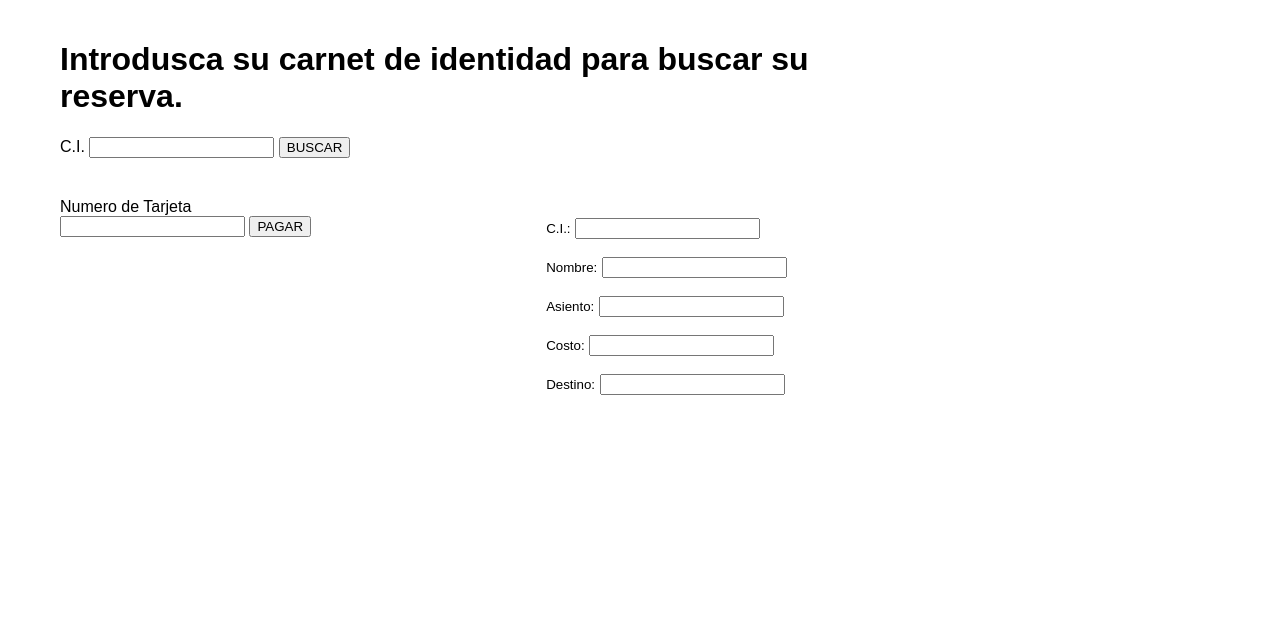
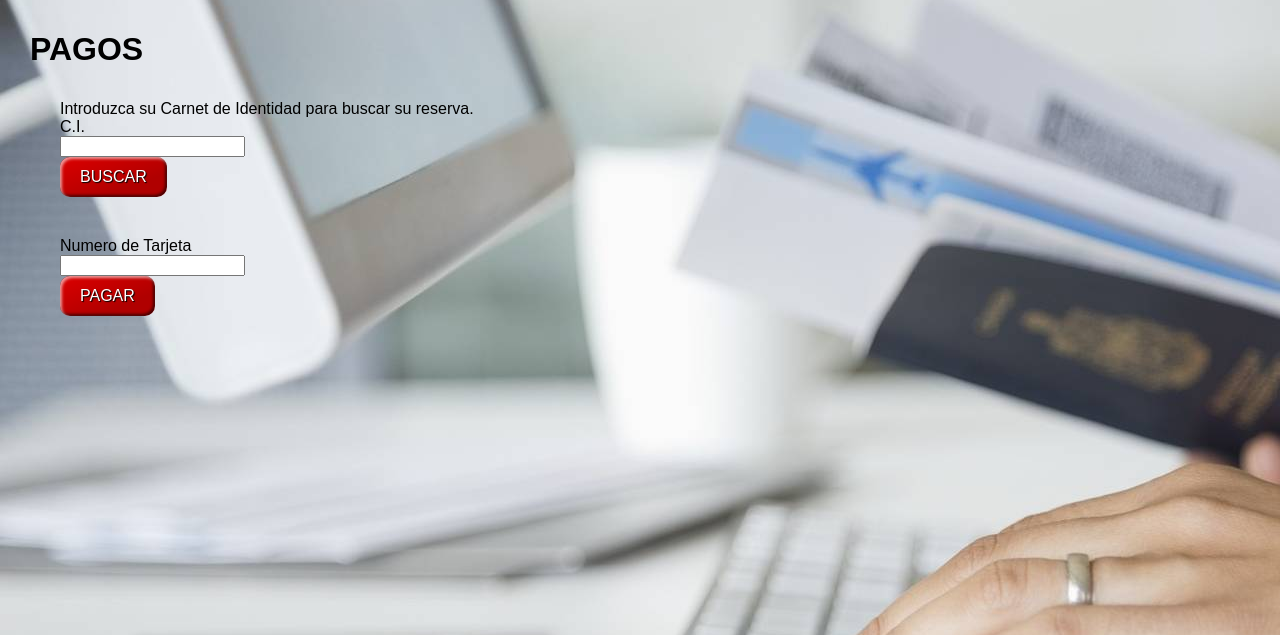
Before and after one commit to atalasluis/Aerolina, a Flask app: template templates/Pagos.html in a window 1280 px wide. Shown: the part 90-725 px from the top of the page. Run offline with Flask 2, Linux system fonts and the light colour scheme; the template is opened without the code that fills it, so the values that code supplies are empty.

Commit message:
arreglo de fronted

```diff
--- a/templates/Pagos.html
+++ b/templates/Pagos.html
@@ -22,14 +22,18 @@
             <a href="{{url_for('pagos')}}" class="nav-link">PAGOS</a>
         </nav>
         <!-- ********************************************************************** -->
+        <body background="../static/imgs/fondo5.jpg"></body>
     </header>
     <div>
+        <h1 style="color:#000000" class="text-center mt-5 mb-5">PAGOS</h1>
         <div>
-            <h1>Introdusca su carnet de identidad para buscar su reserva.</h1>
+            <label>Introduzca su Carnet de Identidad para buscar su reserva.</label>
             <form action="">
                 <label>C.I.</label>
-                <input type="text" class="form-control mb-3" name="CI_pasajero">
-                <button class="btn btn-primary" type="submit">BUSCAR</button>
+                <br>
+                 <input type="text" class="form-control mb-3" name="CI_pasajero">
+                 <br>
+                <button class="favorite styled" type="submit">BUSCAR</button>
             </form>
         </div>
         <br>
@@ -38,26 +42,11 @@
                 <label>Numero de Tarjeta</label>
                 <br>
                 <input type="text" class="form-control mb-3" name="CI_pasajero">
-                <button class="btn btn-primary" type="submit">PAGAR</button>
+                <br>
+                <button class="favorite styled" type="submit">PAGAR</button>
             </form>
         </div>
-        <div class="box">
-            <small>C.I.:</small>
-            <input type="text" class="form-control" value="{{reserva.CI_pasajero}}" name="CI_pasajero">
-            <br></br>
-            <small>Nombre:</small>
-            <input type="text" class="form-control" value="{{reserva.nombrePasagero}}" name="nombrePasagero">
-            <br></br>
-            <small>Asiento:</small>
-            <input type="text" class="form-control" value="{{reserva.asiento}}" name="asiento">
-            <br></br>
-            <small>Costo:</small>
-            <input type="text" class="form-control" value="{{vuelo.costo}}" name="costo">
-            <br></br>
-            <small>Destino:</small>
-            <input type="text" class="form-control" value="{{vuelo.destino}}" name="destino">
-            <br></br>
-        </div>
+
     </div>
 </body>
 </html>
```
Also changed, not shown: static/imgs/fondo5.jpg (added).
